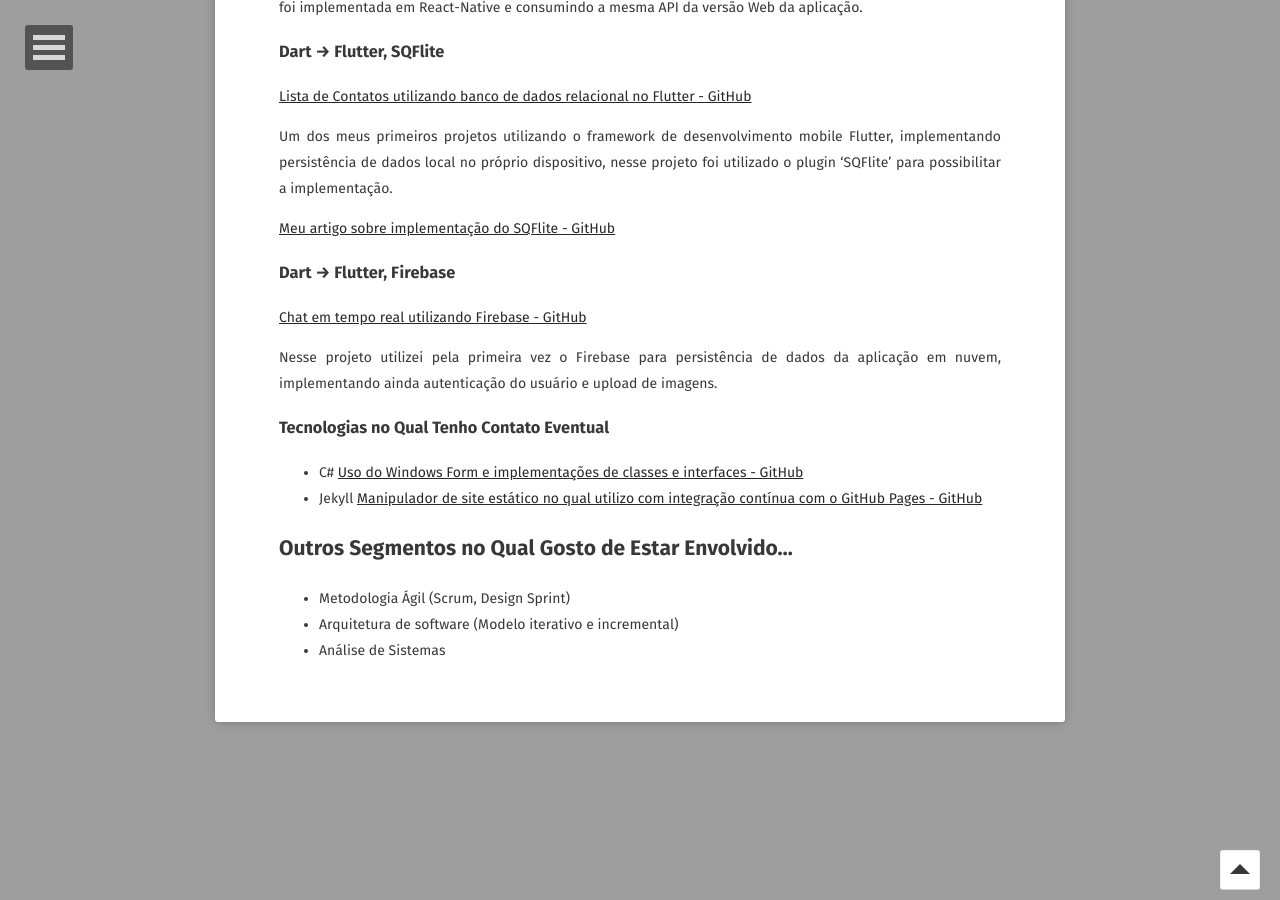
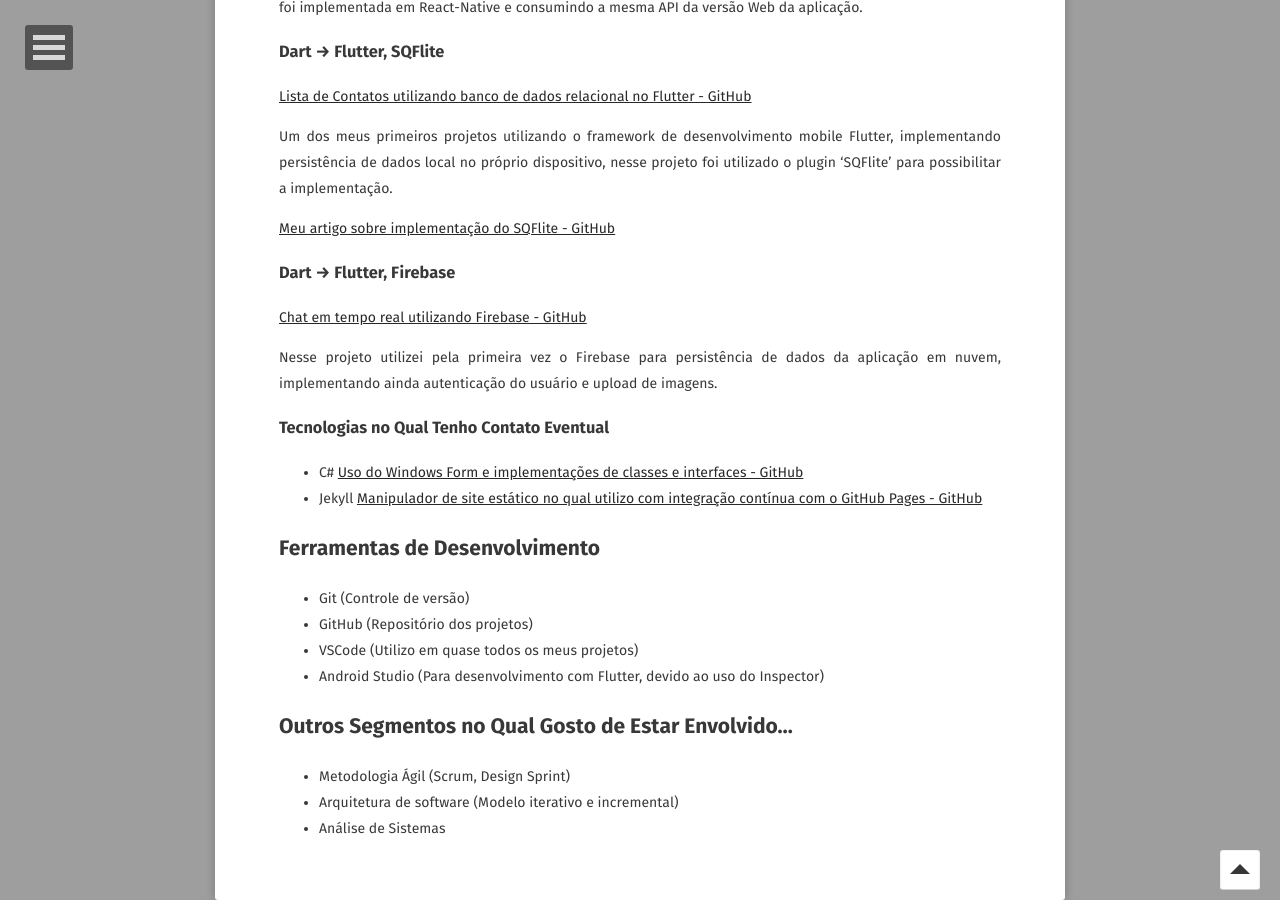
Before and after one commit to jsdaniell/jsdaniell.github.io, a Jekyll site: the page built from about/index.md, in a window 1280 px wide and 900 px high, scrolled down 1491 px. Built offline with Jekyll 4.4.1, drawn with Linux system fonts in a browser that asks for light colours; some web fonts are replaced.

Commit message:
Changed some informations on 'Sobre'

```diff
--- a/about/index.md
+++ b/about/index.md
@@ -66,6 +66,13 @@ Nesse projeto utilizei pela primeira vez o Firebase para persistência de dados
 - C# [Uso do Windows Form e implementações de classes e interfaces - GitHub](https://github.com/jsdaniell/aps_lpoo)
 - Jekyll [Manipulador de site estático no qual utilizo com integração contínua com o GitHub Pages - GitHub](https://github.com/jsdaniell/jsdaniell.github.io)
 
+## Ferramentas de Desenvolvimento
+
+- Git (Controle de versão)
+- GitHub (Repositório dos projetos)
+- VSCode (Utilizo em quase todos os meus projetos)
+- Android Studio (Para desenvolvimento com Flutter, devido ao uso do Inspector)
+
 ## Outros Segmentos no Qual Gosto de Estar Envolvido...
 
 - Metodologia Ágil (Scrum, Design Sprint)
```
